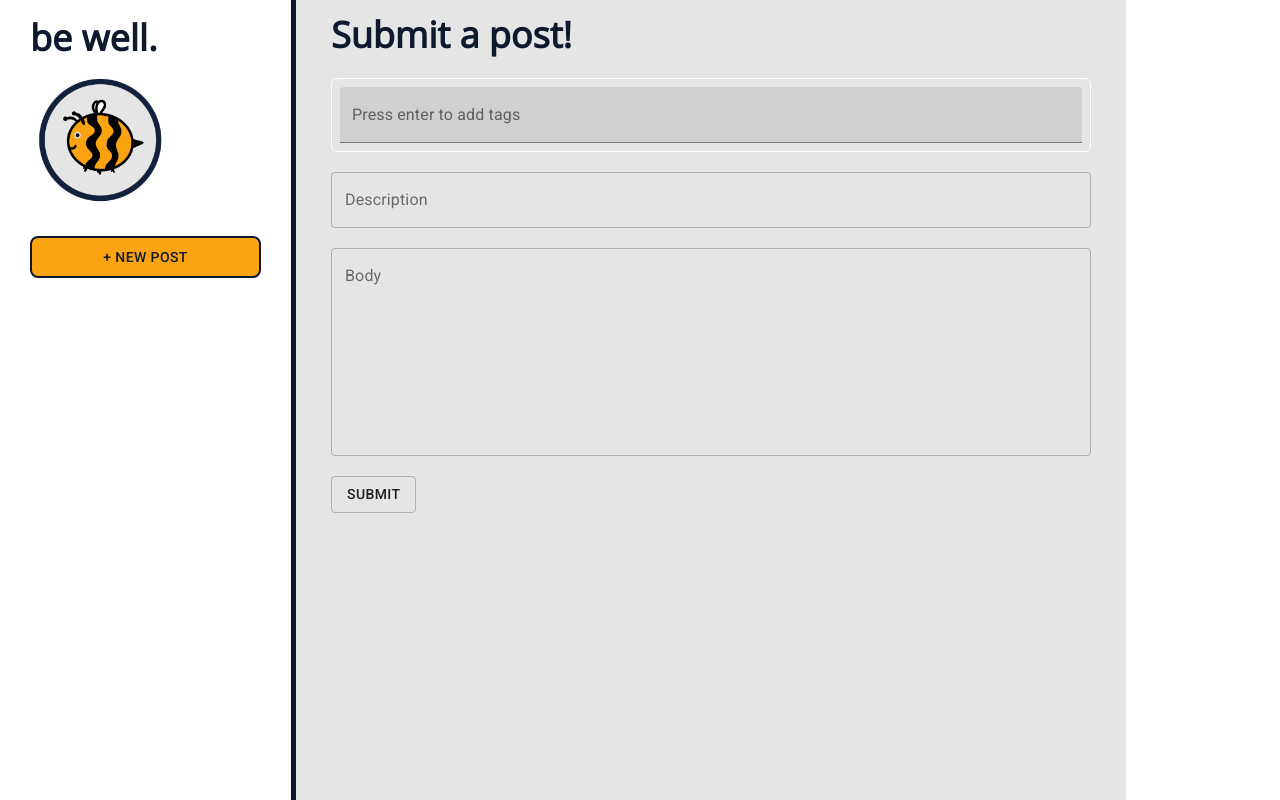
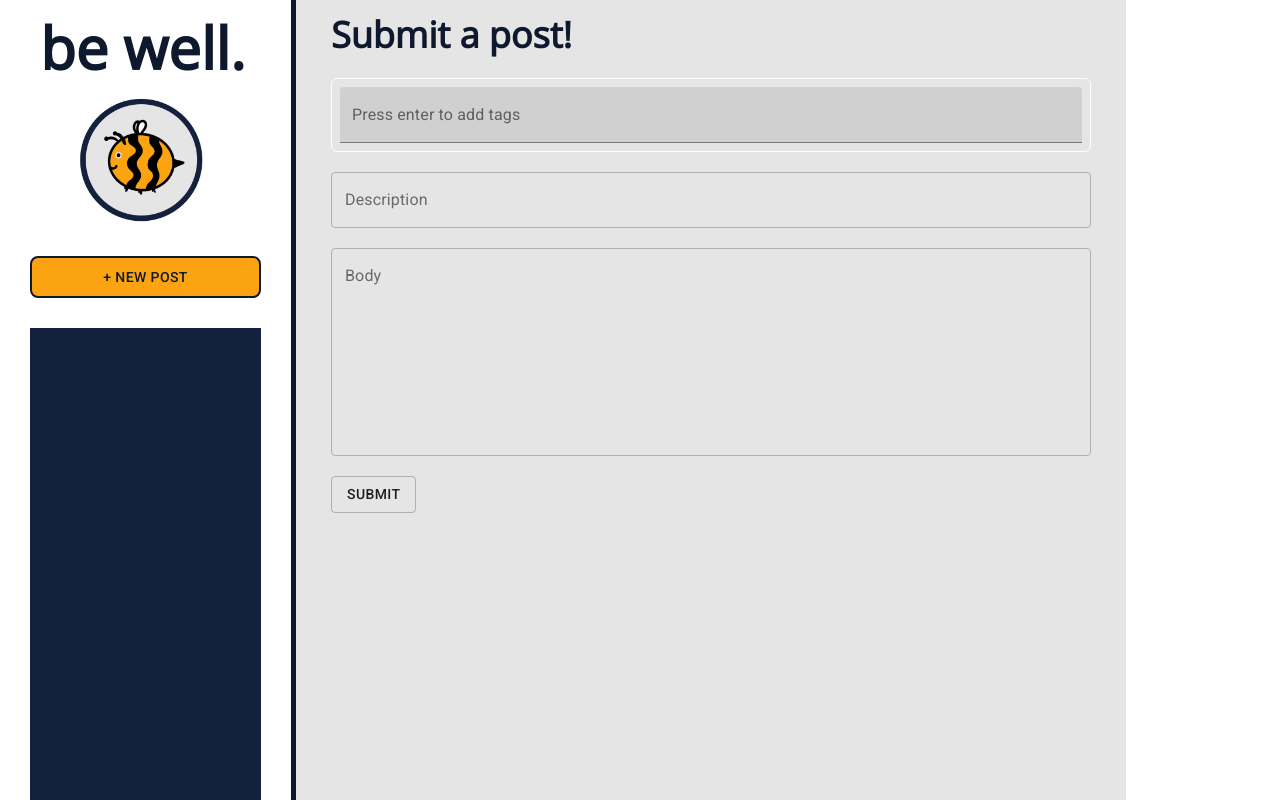
Before and after one commit to ameyasr24/hackdtech, a React (Create React App) app: page /new-post in a window 1280 px wide. Shown: the top 800 px of the page. Built offline with nearby package versions, Linux system fonts and the light colour scheme.

Commit message:
edited colorblock

```diff
--- a/src/components/Sidebar/Sidebar.css
+++ b/src/components/Sidebar/Sidebar.css
@@ -10,22 +10,24 @@
     width: min-content;
     min-height: 100vh;
     border-right: 5px solid #0F192E;
+    text-align: center;
 }
 
 .site-title {
+    margin: 10px;
     position: relative;
-    width: 175px;
+    width: 210px;
     height: 56px;
 
     font-family: "Open Sans";
     font-style: normal;
     font-weight: bold;
-    font-size: 36px;
+    font-size: 58px;
     line-height: 30px;
 
     display: flex;
+    text-align: center;
     align-items: center;
-    text-align: center;
 
     color: #0F192E;
 }
@@ -38,11 +40,23 @@
 .logo {
     width: 150px;
     height: 150px;
+    /*align-items: center;*/
 }
-
-
 
 .body {
     width: auto;
     background-color: #e5e5e5;
 }
+
+.hidingBlock {
+    background-color: #fff;
+    height: 30px;
+}
+
+
+.colorBlock {
+    background-color: #14213D;
+    height: 400px;
+    padding-top: 1500px;
+    width: 100%;
+}
--- a/src/components/Sidebar/Sidebar.js
+++ b/src/components/Sidebar/Sidebar.js
@@ -86,6 +86,8 @@ const Sidebar = props => {
           <img src={logo} className="logo"/>
 
           <StyledButton onClick={routeChangeForm} className="new-post-button" variant="outlined">+ New Post</StyledButton>
+          <div className="hidingBlock"></div>
+          <div className="colorBlock"></div>
         </div>
         <div className="full-site-element body">
             <Switch>
```
Also changed, not shown: 1 other file (tests, documents, lock files or other folders).
